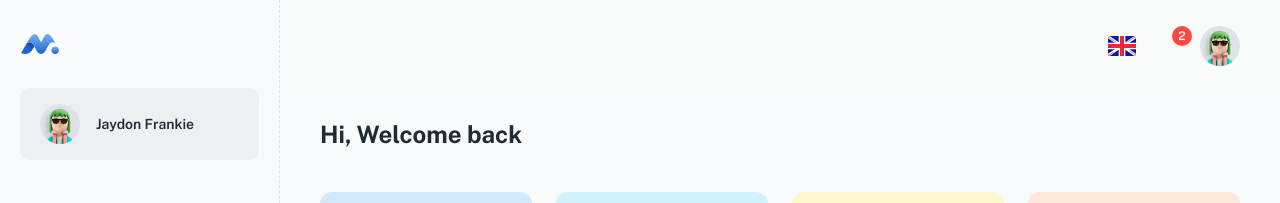
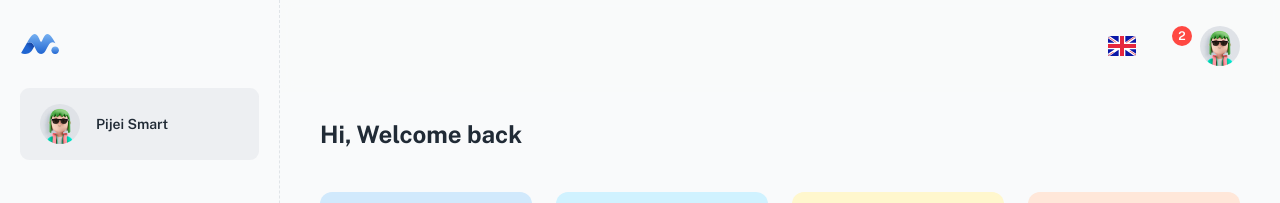
Before and after one commit to pijeismart/dashboard-ui, a React (Create React App) app: page /dashboard/app in a window 1280 px wide. Shown: the top 203 px of the page. Built offline with nearby package versions, Linux system fonts and the light colour scheme; some icons are missing; a web font is replaced by a local one.

Commit message:
updated the profile section

```diff
--- a/src/_mock/account.js
+++ b/src/_mock/account.js
@@ -1,8 +1,8 @@
 // ----------------------------------------------------------------------
 
 const account = {
-  displayName: 'Jaydon Frankie',
-  email: 'demo@minimals.cc',
+  displayName: 'Pijei Smart',
+  email: 'reactdeveloper1990@gmail.com',
   photoURL: '/assets/images/avatars/avatar_default.jpg',
 };
 
```
